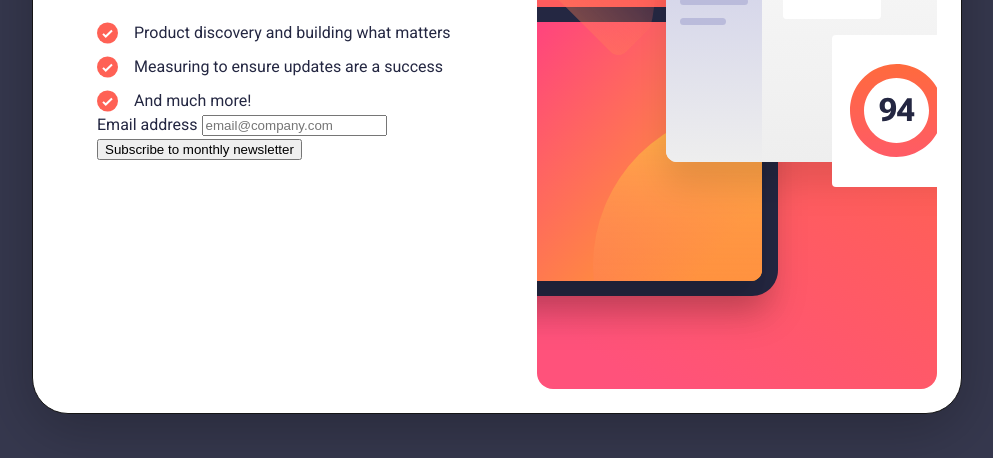
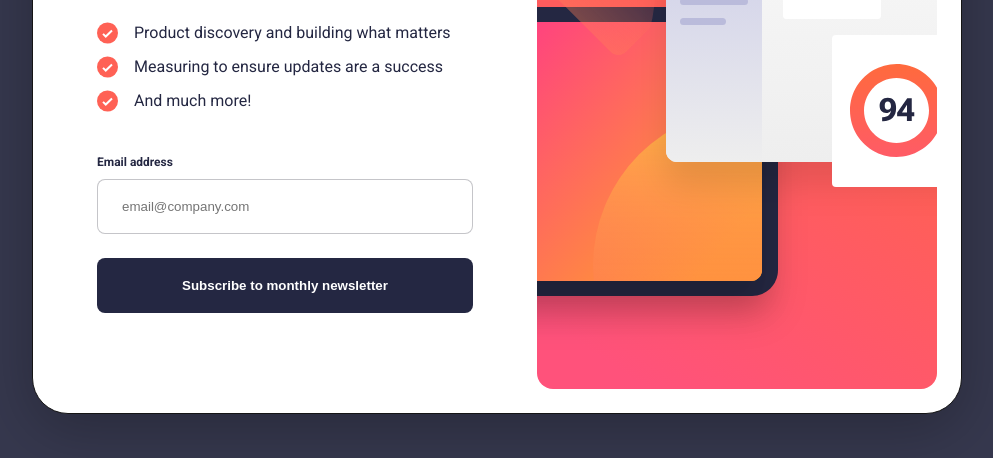
Before and after one commit to dantvi/newsletter-sign-up-with-success-message, a plain HTML site: page index.html in a window 1280 px wide. Shown: the part 308-766 px from the top of the page, without its empty margins (143-1136 px from the left). Drawn offline with Linux system fonts and the light colour scheme.

Commit message:
email form styles

```diff
--- a/css/style.css
+++ b/css/style.css
@@ -29,6 +29,13 @@ body {
     font-size: 5.6rem;
     font-weight: bold;
     line-height: 100%;
+    letter-spacing: 0px;
+}
+
+.text__card-body-small {
+    font-size: 1.2rem;
+    font-weight: bold;
+    line-height: 150%;
     letter-spacing: 0px;
 }
 
@@ -64,6 +71,10 @@ body {
     padding: 9.7rem 6.4rem;
 }
 
+.card-text-content {
+    margin-bottom: 4rem;
+}
+
 .card-text-content p {
     margin: 2.4rem 0;
 }
@@ -79,9 +90,55 @@ body {
     gap: 16px;
 }
 
-/* .checkmark-item span {
-    margin-left: 1.6rem;
-} */
+.form {
+    display: flex;
+    flex-direction: column;
+}
+
+.email-info-wrapper {
+    display: flex;
+    justify-content: space-between;
+}
+
+.error-message {
+    color: var(--tomato);
+}
+
+.email-input-field {
+    margin: 0.8rem 0 2.4rem 0;
+    padding: 1.9rem 2.4rem;
+    border: 1px solid rgba(25, 24, 43, 0.25);
+    border-radius: 8px;
+}
+
+.email-input-field:focus {
+    outline: none;
+    border-color: var(--dark-slate-grey);
+}
+
+.email-input-error {
+    color: var(--tomato);
+    background-color: rgba(255, 97, 85, 0.15);
+    border-color: var(--tomato);
+}
+
+.submit-button {
+    padding: 2rem 7.2rem;
+    cursor: pointer;
+    font-weight: bold;
+    color: var(--white);
+    background-color: var(--dark-slate-grey);
+    border: none;
+    border-radius: 8px;
+}
+
+.submit-button:hover {
+    background: linear-gradient(#FF6A3A, #FF527B);
+}
+
+.submit-button:active {
+    transform: scale(0.98);
+}
 
 .sign-up-image {
     margin: 2.4rem 2.4rem 2.4rem 0;
--- a/index.html
+++ b/index.html
@@ -35,11 +35,13 @@
               </li>
             </ul>
           </section>
-          <form id="form">
-            <label for="email">Email address</label>
-            <span id="error-message" class="error-message hidden">Valid email required</span>
-            <input id="email-input-field" type="text" name="email" placeholder="email@company.com">
-            <button id="submit-button" type="submit">Subscribe to monthly newsletter</button>
+          <form id="form" class="form">
+            <div class="email-info-wrapper">
+              <label for="email" class="text__card-body-small">Email address</label>
+              <span id="error-message" class="error-message text__card-body-small hidden">Valid email required</span>
+            </div>
+            <input class="email-input-field" id="email-input-field" type="text" name="email" placeholder="email@company.com">
+            <button class="submit-button" id="submit-button" type="submit">Subscribe to monthly newsletter</button>
           </form>
         </article>
         <img class="sign-up-image" src="./images/illustration-sign-up-desktop.svg" alt="Illustration showing web performance metrics with a line graph, a score of 94, and a desktop browser window.">
--- a/script.js
+++ b/script.js
@@ -21,11 +21,13 @@ function validateEmail(email) {
     signUpFormEl.classList.add('hidden');
     if (showingErrorMessage) {
       errorMessage.classList.add('hidden');
+      userInputEl.classList.remove('email-input-error');
       showingErrorMessage = false;
     }
   } else {
     // Show error message
     errorMessage.classList.remove('hidden');
+    userInputEl.classList.add('email-input-error');
     showingErrorMessage = true;
   }
 }
@@ -36,11 +38,11 @@ const validateForm = () => {
   if (inputValue === '') {
     // Show error message
     errorMessage.classList.remove('hidden');
+    userInputEl.classList.add('email-input-error');
     showingErrorMessage = true;
     return;
   }
   validateEmail(inputValue);
-  userInputEl.value = '';
 }
 
 const processFormData = (e) => {
```
